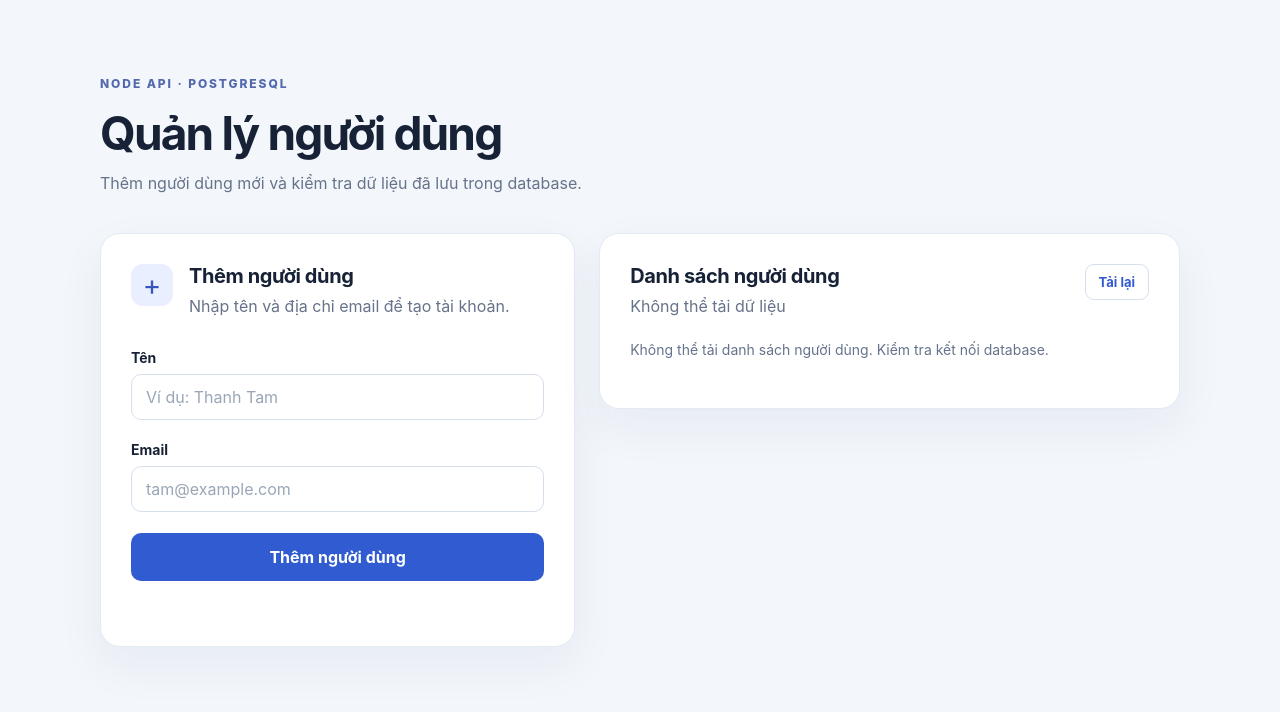
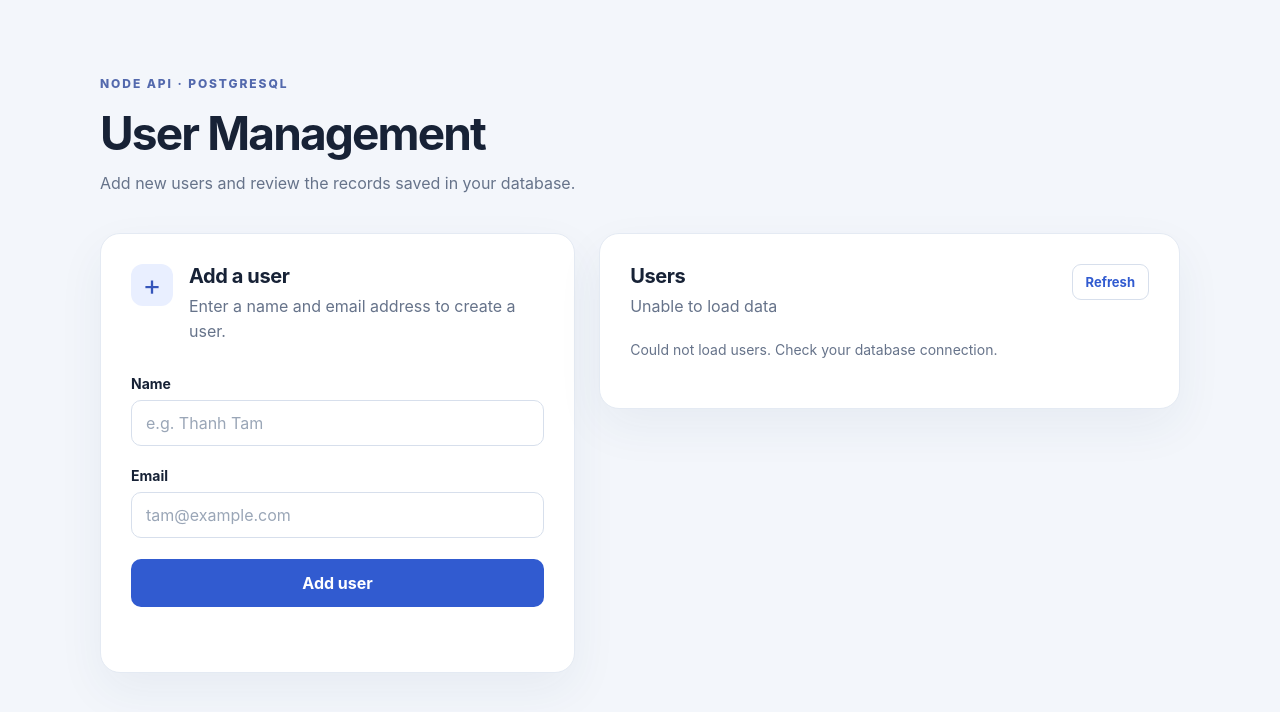
Before and after one commit to tamvo246/aws-node-check-api, a website: page public/index.html in a window 1280 px wide. Drawn offline with Linux system fonts and the light colour scheme; no server answers.

Commit message:
Update English UI

```diff
--- a/public/app.js
+++ b/public/app.js
@@ -10,10 +10,10 @@ const usersList = document.querySelector('#users-list');
 
 function renderUsers(users) {
   usersList.replaceChildren();
-  userCount.textContent = `${users.length} người dùng`;
+  userCount.textContent = `${users.length} user${users.length === 1 ? '' : 's'}`;
 
   if (users.length === 0) {
-    listStatus.textContent = 'Chưa có người dùng nào. Hãy thêm người dùng đầu tiên.';
+    listStatus.textContent = 'No users yet. Add the first one.';
     return;
   }
 
@@ -43,17 +43,17 @@ function renderUsers(users) {
 
 async function loadUsers() {
   refreshButton.disabled = true;
-  listStatus.textContent = 'Đang tải danh sách...';
+  listStatus.textContent = 'Loading users...';
 
   try {
     const response = await fetch('/users');
     if (!response.ok) {
-      throw new Error('Không thể tải danh sách người dùng. Kiểm tra kết nối database.');
+      throw new Error('Could not load users. Check your database connection.');
     }
 
     renderUsers(await response.json());
   } catch (error) {
-    userCount.textContent = 'Không thể tải dữ liệu';
+    userCount.textContent = 'Unable to load data';
     listStatus.textContent = error.message;
   } finally {
     refreshButton.disabled = false;
@@ -64,7 +64,7 @@ form.addEventListener('submit', async (event) => {
   event.preventDefault();
   submitButton.disabled = true;
   formStatus.className = 'form-status';
-  formStatus.textContent = 'Đang thêm người dùng...';
+  formStatus.textContent = 'Adding user...';
 
   try {
     const response = await fetch('/users', {
@@ -79,14 +79,14 @@ form.addEventListener('submit', async (event) => {
     if (!response.ok) {
       const body = await response.json().catch(() => ({}));
       if (response.status === 409) {
-        throw new Error('Email này đã tồn tại.');
+        throw new Error('This email is already in use.');
       }
-      throw new Error(body.error || 'Không thể thêm người dùng.');
+      throw new Error(body.error || 'Could not add user.');
     }
 
     form.reset();
     formStatus.classList.add('success');
-    formStatus.textContent = 'Đã thêm người dùng thành công.';
+    formStatus.textContent = 'User added successfully.';
     await loadUsers();
   } catch (error) {
     formStatus.classList.add('error');
--- a/public/index.html
+++ b/public/index.html
@@ -1,9 +1,9 @@
 <!doctype html>
-<html lang="vi">
+<html lang="en">
   <head>
     <meta charset="utf-8" />
     <meta name="viewport" content="width=device-width, initial-scale=1" />
-    <title>Quản lý người dùng</title>
+    <title>User Management</title>
     <link rel="stylesheet" href="/styles.css" />
     <script src="/app.js" defer></script>
   </head>
@@ -11,8 +11,8 @@
     <main class="page">
       <header class="page-header">
         <span class="eyebrow">NODE API · POSTGRESQL</span>
-        <h1>Quản lý người dùng</h1>
-        <p>Thêm người dùng mới và kiểm tra dữ liệu đã lưu trong database.</p>
+        <h1>User Management</h1>
+        <p>Add new users and review the records saved in your database.</p>
       </header>
 
       <div class="layout">
@@ -20,19 +20,19 @@
           <div class="card-header">
             <span class="card-icon" aria-hidden="true">+</span>
             <div>
-              <h2 id="form-title">Thêm người dùng</h2>
-              <p>Nhập tên và địa chỉ email để tạo tài khoản.</p>
+              <h2 id="form-title">Add a user</h2>
+              <p>Enter a name and email address to create a user.</p>
             </div>
           </div>
 
           <form id="user-form">
-            <label for="name">Tên</label>
-            <input id="name" name="name" type="text" autocomplete="name" maxlength="100" placeholder="Ví dụ: Thanh Tam" required />
+            <label for="name">Name</label>
+            <input id="name" name="name" type="text" autocomplete="name" maxlength="100" placeholder="e.g. Thanh Tam" required />
 
             <label for="email">Email</label>
             <input id="email" name="email" type="email" autocomplete="email" maxlength="254" placeholder="tam@example.com" required />
 
-            <button id="submit-button" type="submit">Thêm người dùng</button>
+            <button id="submit-button" type="submit">Add user</button>
             <p id="form-status" class="form-status" role="status" aria-live="polite"></p>
           </form>
         </section>
@@ -40,10 +40,10 @@
         <section class="card" aria-labelledby="list-title">
           <div class="list-header">
             <div>
-              <h2 id="list-title">Danh sách người dùng</h2>
-              <p id="user-count">Đang tải dữ liệu...</p>
+              <h2 id="list-title">Users</h2>
+              <p id="user-count">Loading users...</p>
             </div>
-            <button id="refresh-button" class="secondary-button" type="button">Tải lại</button>
+            <button id="refresh-button" class="secondary-button" type="button">Refresh</button>
           </div>
           <p id="list-status" class="list-status" role="status" aria-live="polite"></p>
           <ul id="users-list" class="users-list"></ul>
```
